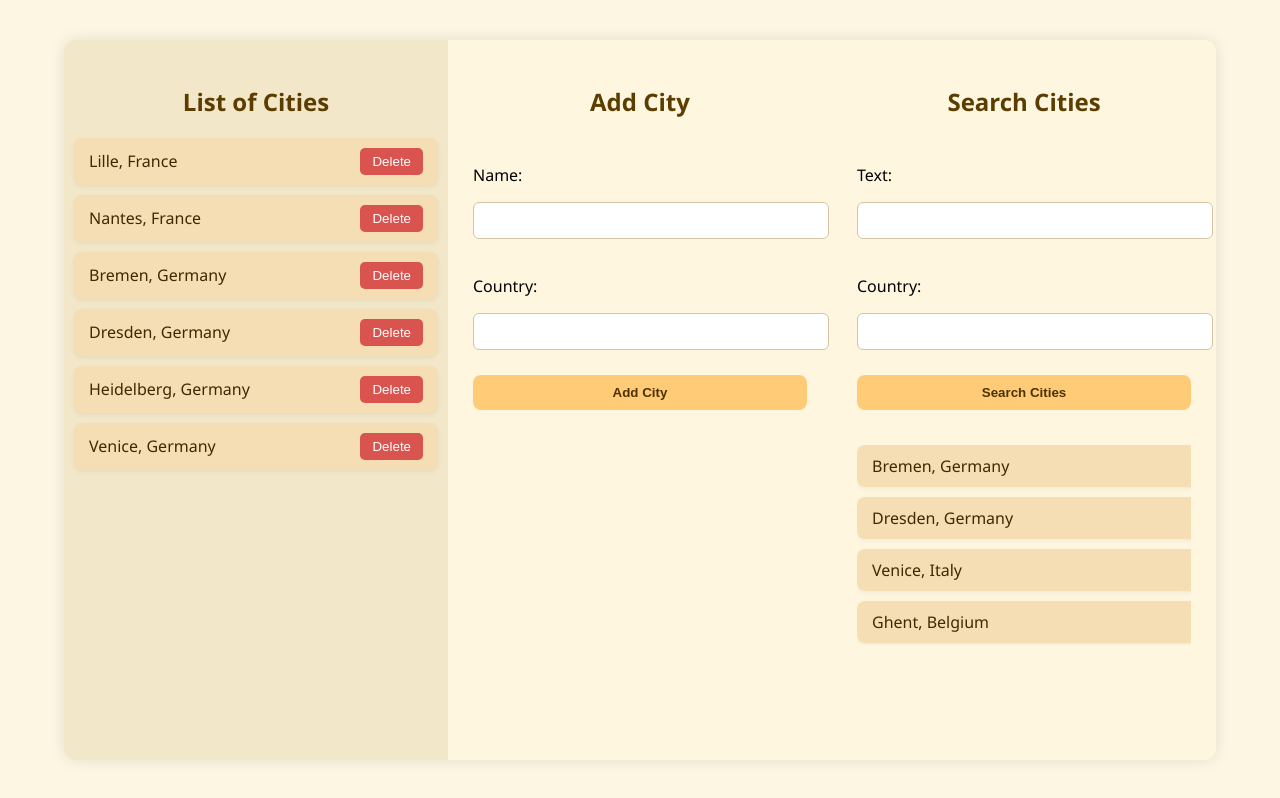
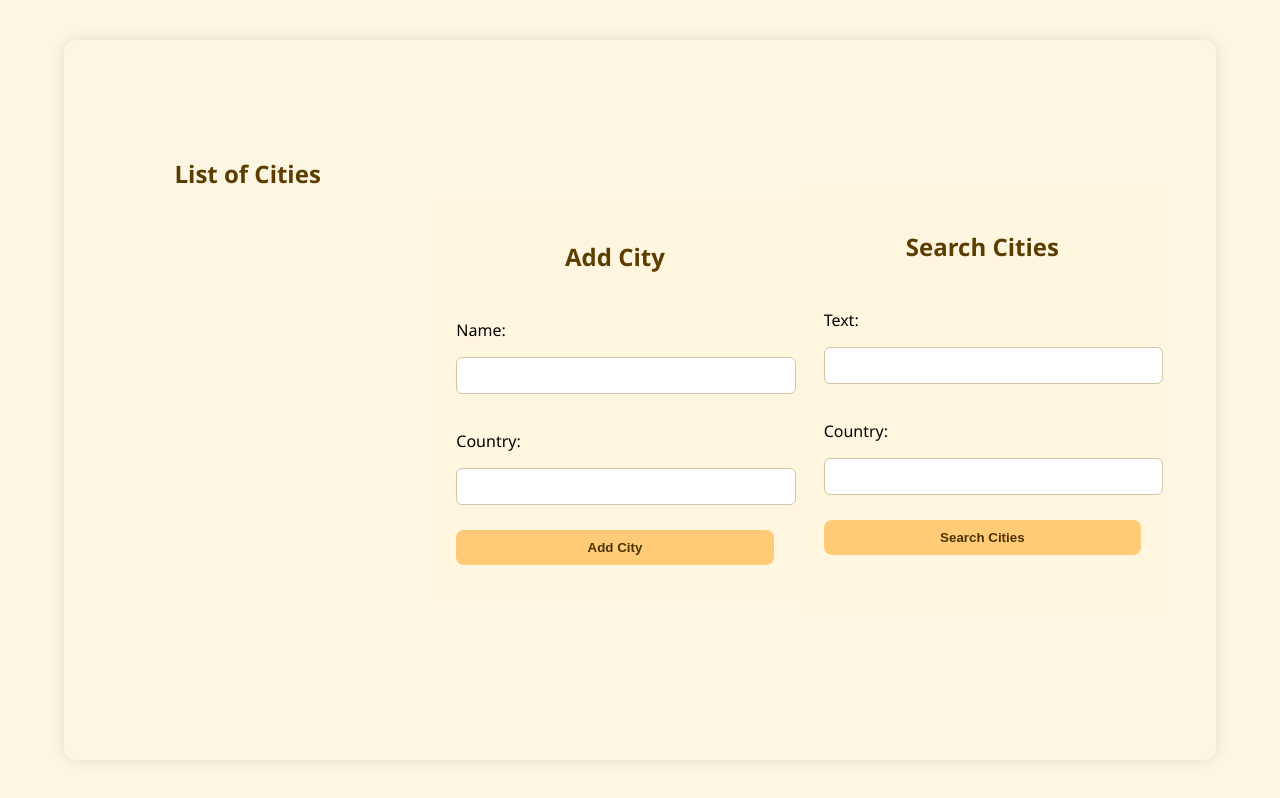
Before and after one commit to feliJS/DDU3-Upp2, a plain HTML site: page index.html in a window 1280 px wide. Drawn offline with Linux system fonts and the light colour scheme.

Commit message:
Fix buggar & css
Kodblocket i server.js måst eligga före allt annat

```diff
--- a/index.html
+++ b/index.html
@@ -6,16 +6,11 @@
   <link rel="stylesheet" href="static/style.css">
 </head>
 <body>
+  <!-- List of Cities -->
 <div class="container">
-    <!-- List of Cities - change this to javascript code later -->
   <div class="section list-section">
     <h2>List of Cities</h2>
-      <div class="city-item">Lille, France <button class="delete-btn">Delete</button></div>
-      <div class="city-item">Nantes, France <button class="delete-btn">Delete</button></div>
-      <div class="city-item">Bremen, Germany <button class="delete-btn">Delete</button></div>
-      <div class="city-item">Dresden, Germany <button class="delete-btn">Delete</button></div>
-      <div class="city-item">Heidelberg, Germany <button class="delete-btn">Delete</button></div>
-      <div class="city-item">Venice, Germany <button class="delete-btn">Delete</button></div>
+    <div id="city-list"></div>
   </div>
 
   <!-- Add City -->
@@ -23,13 +18,13 @@
     <h2>Add City</h2>
     <div class="input-field">
       <p>Name:</p>
-        <input type="text">
+      <input type="text" id="add-name">
     </div>
     <div class="input-field">
       <p>Country:</p>
-        <input type="text">
+      <input type="text" id="add-country">
     </div>
-      <button class="add-button">Add City</button>
+    <button class="add-button" id="add-btn">Add City</button>
   </div>
 
   <!-- Search Cities -->
@@ -37,21 +32,16 @@
     <h2>Search Cities</h2>
     <div class="input-field">
       <p>Text:</p>
-        <input type="text">
+      <input type="text" id="search-text">
     </div>
     <div class="input-field">
       <p>Country:</p>
-        <input type="text">
+      <input type="text" id="search-country">
     </div>
-      <button class="search-button">Search Cities</button>
-    <!-- JS code later-- -->
-      <div class="search-results">
-        <div class="city-item">Bremen, Germany</div>
-        <div class="city-item">Dresden, Germany</div>
-        <div class="city-item">Venice, Italy</div>
-        <div class="city-item">Ghent, Belgium</div>
+    <button class="search-button" id="search-btn">Search Cities</button>
+    <div class="search-results" id="search-results"></div>
   </div>
 </div>
-  </div>
+<script src="static/cityManager.js" type="module"></script>
 </body>
 </html>
--- a/static/style.css
+++ b/static/style.css
@@ -10,6 +10,8 @@ body {
 
 .container {
   display: flex;
+    justify-content: center;
+  align-items: center;
   width: 90%;
   max-width: 1200px;
   height: 90vh;
@@ -22,7 +24,6 @@ body {
   flex: 1;
   padding: 25px;
   box-sizing: border-box;
-  overflow-y: scroll;
   display: flex;
   flex-direction: column;
   align-items: center;
@@ -34,12 +35,21 @@ body {
 }
 
 .list-section {
-  background-color: #f2e7c9;
+  height: 80%;
 }
 
 .add-section,
 .search-section {
   background-color: #fff6e0;
+}
+
+.search-section{
+  margin-right: 50px;
+}
+
+#city-list{
+  max-height: 100%;
+  overflow-y: scroll;
 }
 
 .city-item {
@@ -54,6 +64,7 @@ body {
   border-radius: 8px;
   font-weight: 500;
   box-shadow: 0 2px 5px rgba(0,0,0,0.05);
+  box-sizing: border-box;
 }
 
 .delete-btn {
```
Also changed, not shown: server.js (+26 -26 lines), static/cityManager.js (added). Lines whose indentation alone changed are shown as unchanged.
